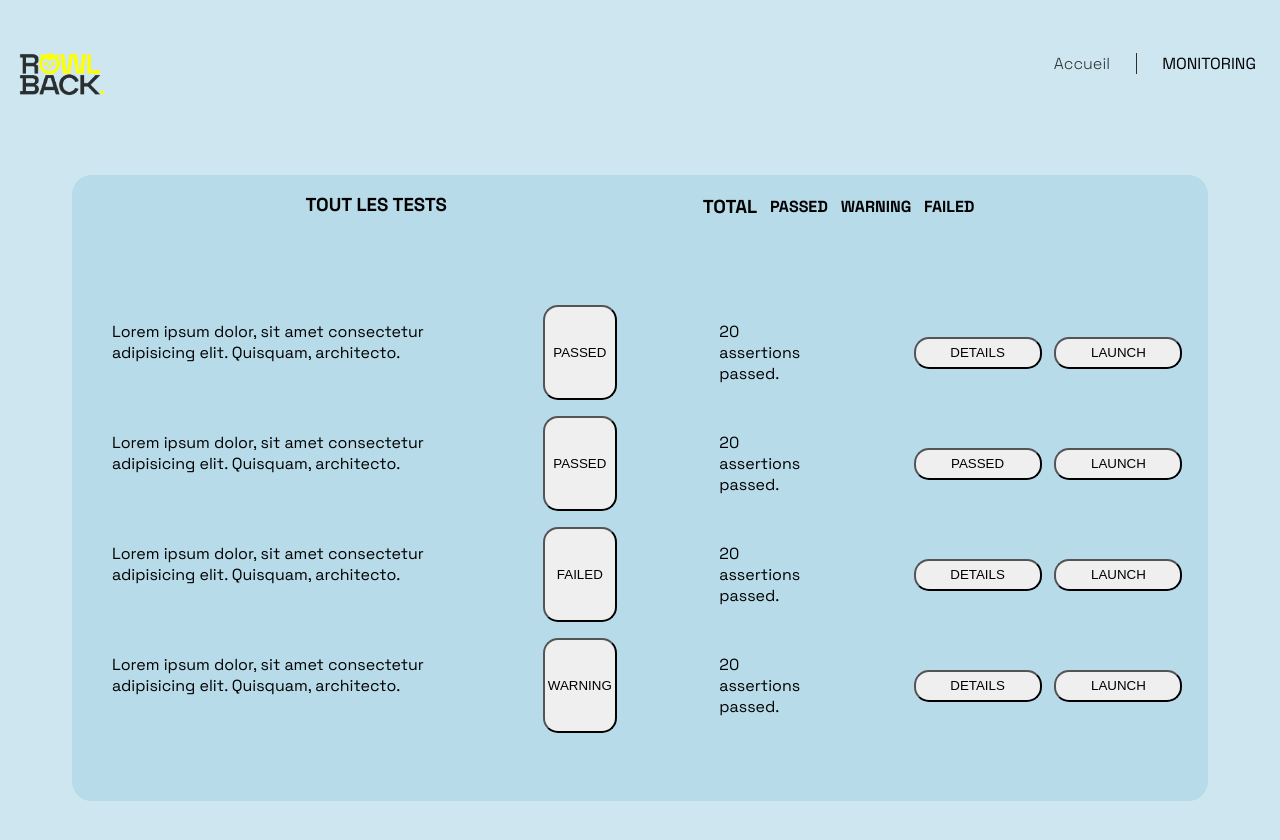
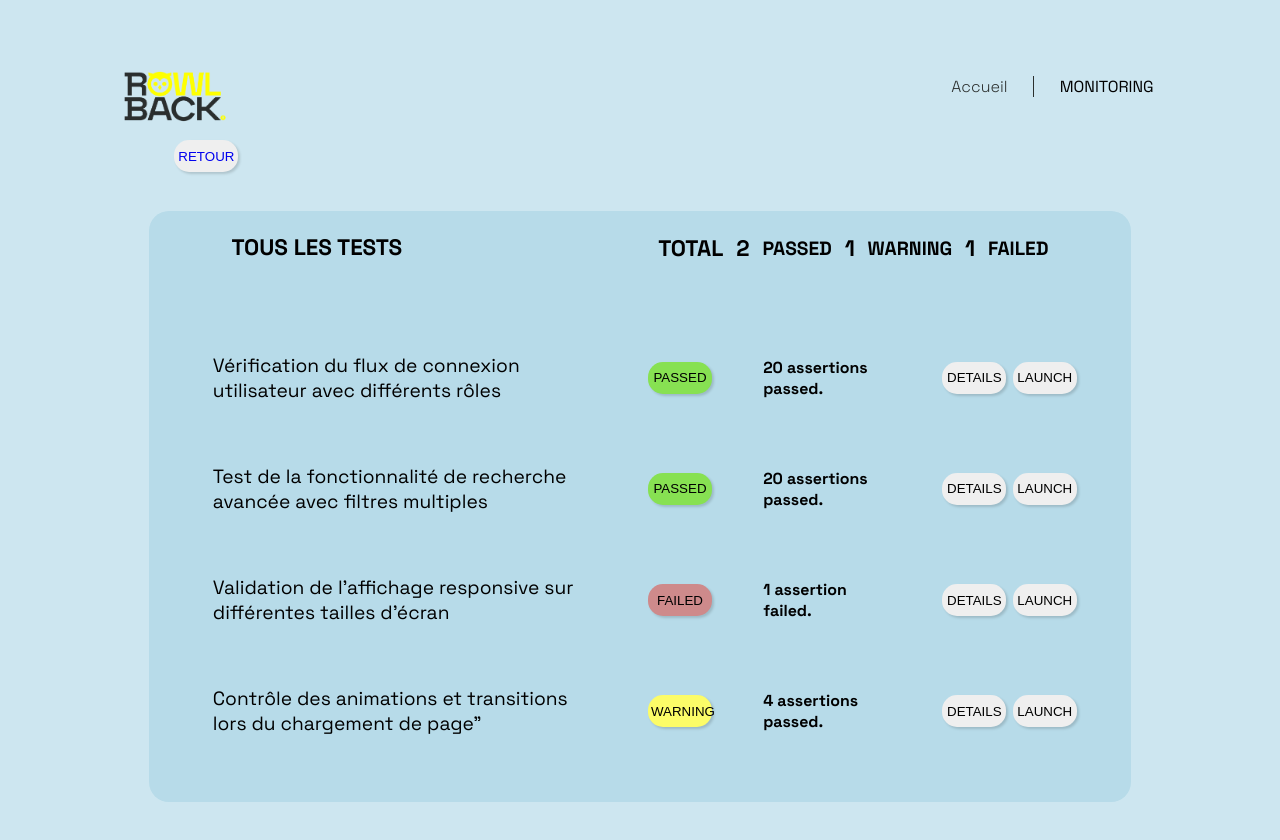
Before and after one commit to MarionGtr/Monitoring_rowlback, a Vue app: page /detail in a window 1280 px wide. Shown: the top 840 px of the page. Built offline with nearby package versions, Linux system fonts and the light colour scheme; the HTML template or start-up script is replaced by a standard one.

Commit message:
page detail v2

```diff
--- a/src/assets/scss/_variables.scss
+++ b/src/assets/scss/_variables.scss
@@ -29,4 +29,5 @@ $green-light2 : #C8EDDD;
 
 body {
     font-family: "Space Grotesk", sans-serif;
+    padding:2vh 8vw 0vh 8vw;
   }
--- a/src/components/TestComponent.vue
+++ b/src/components/TestComponent.vue
@@ -1,21 +1,37 @@
-<script setup lang="ts"></script>
+<script setup lang="ts">
+
+
+
+</script>
 
 <template>
   <main>
-
+    <button class="backButton"><router-link to="/">RETOUR</router-link></button>
   </main>
 
   <div class="bodyTest">
     <div class="headerTest">
-      <div><h3>TOUT LES TESTS</h3></div>
-      <div class="recapTest"><h3>TOTAL</h3> <h4>PASSED</h4> <h4>WARNING</h4> <h4>FAILED</h4></div>
+      <div><h3>TOUS LES TESTS</h3></div>
+      <div class="recapTest"><h3>TOTAL</h3> <h3>2</h3><h4>PASSED</h4> <h3>1</h3><h4>WARNING</h4> <h3>1</h3><h4>FAILED</h4></div>
     </div>
-    <div>
+
+    <div class="listTest">
       <ul>
         <li>
-          <p>Lorem ipsum dolor, sit amet consectetur adipisicing elit. Quisquam, architecto.</p>
-          <button>PASSED</button>
-          <p>20 assertions passed.</p>
+        <p>Vérification du flux de connexion utilisateur avec différents rôles</p>
+        <!-- Application de classes dynamiques avec :class et objet -->
+        <button class="statusPassed">PASSED</button>
+        <h5>20 assertions passed.</h5>
+        <div class="buttonTest">
+          <button>DETAILS</button>
+          <button>LAUNCH</button>
+        </div>
+      </li>
+
+        <li>
+          <p>Test de la fonctionnalité de recherche avancée avec filtres multiples</p>
+          <button class="statusPassed">PASSED</button>
+          <h5>20 assertions passed.</h5>
             <div class="buttonTest">
           <button>DETAILS</button>
           <button>LAUNCH</button>
@@ -23,19 +39,9 @@
         </li>
 
         <li>
-          <p>Lorem ipsum dolor, sit amet consectetur adipisicing elit. Quisquam, architecto.</p>
-          <button>PASSED</button>
-          <p>20 assertions passed.</p>
-            <div class="buttonTest">
-          <button>PASSED</button>
-          <button>LAUNCH</button>
-            </div>
-        </li>
-
-        <li>
-          <p>Lorem ipsum dolor, sit amet consectetur adipisicing elit. Quisquam, architecto.</p>
-          <button>FAILED</button>
-          <p>20 assertions passed.</p>
+          <p>Validation de l'affichage responsive sur différentes tailles d'écran</p>
+          <button class="statusFailed">FAILED</button>
+          <h5>1 assertion failed.</h5>
             <div class="buttonTest">
           <button>DETAILS</button>
           <button>LAUNCH</button>
@@ -43,9 +49,9 @@
         </li>
 
         <li>
-          <p>Lorem ipsum dolor, sit amet consectetur adipisicing elit. Quisquam, architecto.</p>
-          <button>WARNING</button>
-          <p>20 assertions passed.</p>
+          <p>Contrôle des animations et transitions lors du chargement de page"</p>
+          <button class="statusWarning">WARNING</button>
+          <h5>4 assertions passed.</h5>
             <div class="buttonTest">
           <button>DETAILS</button>
           <button>LAUNCH</button>
@@ -61,9 +67,9 @@
 .bodyTest {
   background-color: $blue;
   display: flex;
-  gap: 4vw;
+
   justify-content: center;
-  margin: 5vw;
+  margin: 3vw;
   height: fit-content;
   border-radius: 20px;
   flex-direction: column;
@@ -81,14 +87,26 @@
   align-items: center;
 }
 
+.listTest{
+  padding: 3vh;
+}
+
 .buttonTest{
   display: flex;
-  gap : 1vw;
+  gap : 0.5vw;
   align-items: center;
-  margin-right: 2vw;
 }
-.buttonTest button{
-  height: 4vh;
+
+.buttonTest button:hover{
+  background-color: $neon;
+}
+
+.backButton a{
+  text-decoration: none;
+}
+
+.backButton{
+  margin-left: 5vw;
 }
 
 ul {
@@ -99,12 +117,148 @@ ul {
 
 li {
   display: flex;
-  gap: 8vw;
+  gap: 4vw;
+  align-items: center;
+}
+
+li h5{
+  display: flex;
+  width: 10vw;
+  align-items: center;
+}
+
+li p{
+  width: 30vw;
 }
 
 button {
   padding: 3px;
   border-radius: 15px;
+  height: 4vh;
+  width: 5vw;
+  border: none;
+  box-shadow: rgba(0, 0, 0, 0.15) 1.95px 1.95px 2.6px;
+}
+
+body{
+  font-size: larger;
+}
+
+/* Classes pour les états des boutons */
+.status-button {
+  font-weight: bold;
+  color: white;
+}
+
+.statusPassed {
+  background-color: $green;
+
+}
+
+.statusFailed {
+  background-color: $red-light;
+
+}
+
+.statusWarning {
+  background-color: $yellow;
+
+}
+
+@media(min-width:2000px){
+  .bodyTest {
+  background-color: $blue;
+  display: flex;
+
+  justify-content: center;
+  margin: 3vw;
+  height: fit-content;
+  border-radius: 20px;
+  flex-direction: column;
+}
+
+.headerTest {
+  display: flex;
+  justify-content: center;
+  gap: 20vw;
+  font-size: 3vh;
+}
+
+.recapTest{
+  display: flex;
+  gap:1vw;
+  align-items: center;
+}
+
+.listTest{
+  padding: 3vh;
+}
+
+.buttonTest{
+  display: flex;
+  gap : 0.5vw;
+  align-items: center;
+}
+
+.buttonTest button:hover{
+  background-color: rgb(226, 216, 216);
+}
+
+ul {
+  display: flex;
+  flex-direction: column;
+  gap: 2vh;
+}
+
+li {
+  display: flex;
+  gap: 4vw;
+  align-items: center;
+}
+
+li h5{
+  display: flex;
   width: 10vw;
+  align-items: center;
+}
+
+li p{
+  width: 30vw;
+  font-size: larger;
+}
+
+button {
+  padding: 3px;
+  border-radius: 15px;
+  height: 4vh;
+  width: 5vw;
+  font-size: 1vh;
+  box-shadow: rgba(0, 0, 0, 0.15) 1.95px 1.95px 2.6px;
+}
+
+body{
+  font-size:xx-large;
+}
+
+/* Classes pour les états des boutons */
+.status-button {
+  font-weight: bold;
+  color: white;
+}
+
+.statusPassed {
+  background-color: $green;
+
+}
+
+.statusFailed {
+  background-color: $red-light;
+
+}
+
+.statusWarning {
+  background-color: $yellow;
+
+}
 }
 </style>
```
